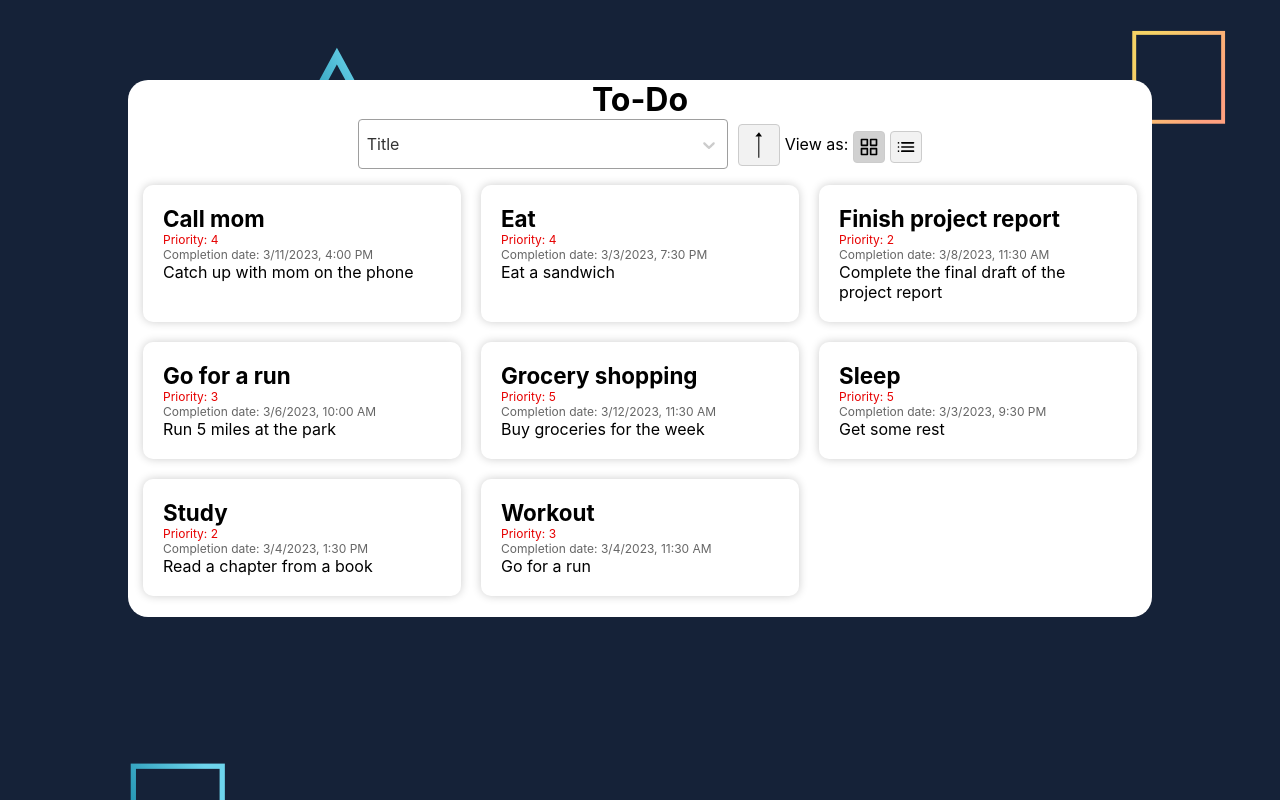
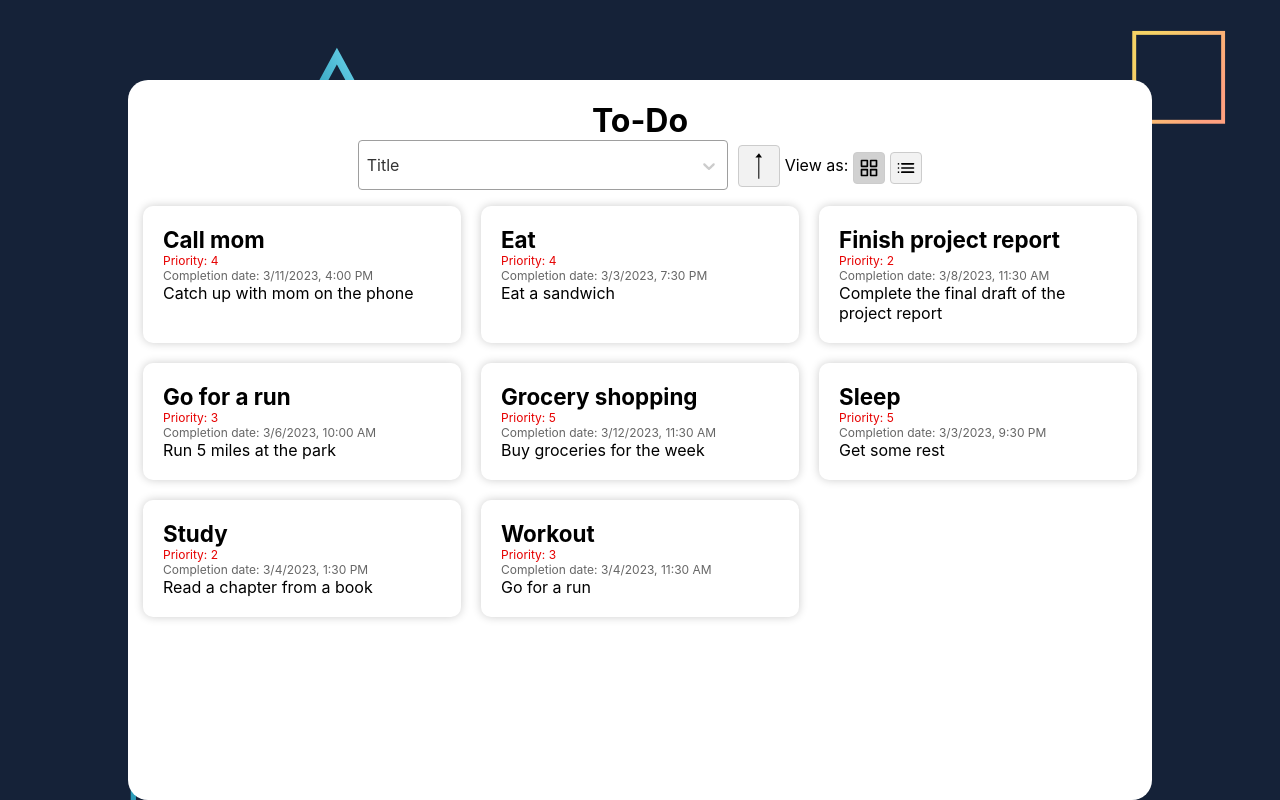
Before and after one commit to DanielGRasmussen/todo-fullstack, a React (Create React App) app: page / in a window 1280 px wide. Built offline with nearby package versions, Linux system fonts and the light colour scheme.

Commit message:
Fixed main not taking up entire height of available space.

```diff
--- a/src/header.tsx
+++ b/src/header.tsx
@@ -1,5 +1,4 @@
 import React, { useEffect } from "react";
-import "./styles.css";
 
 function Header() {
 	useEffect(() => {
--- a/src/styles.css
+++ b/src/styles.css
@@ -4,7 +4,7 @@ html {
 	background-size: cover;
 }
 
-#root {
+#root > div {
 	margin: 0;
 	padding: 0;
 	height: 100vh; /* To make the page take up the entire height */
```
